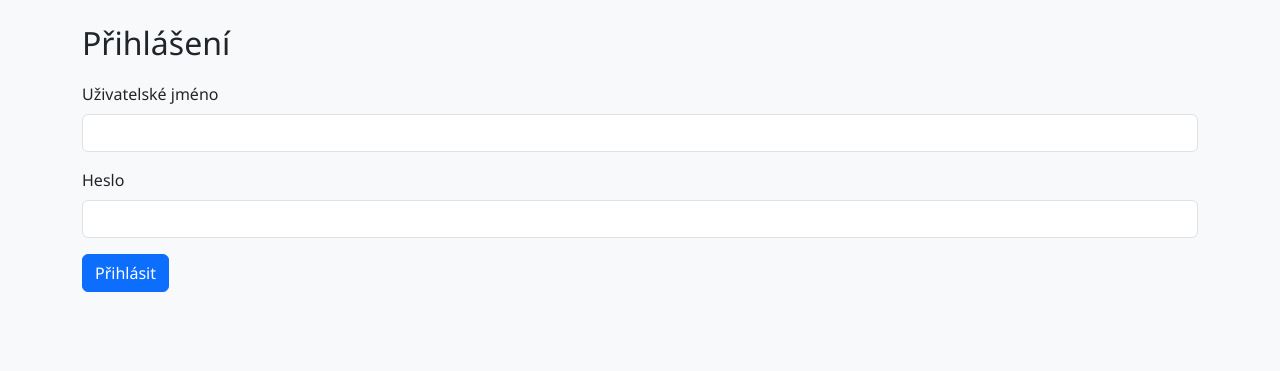
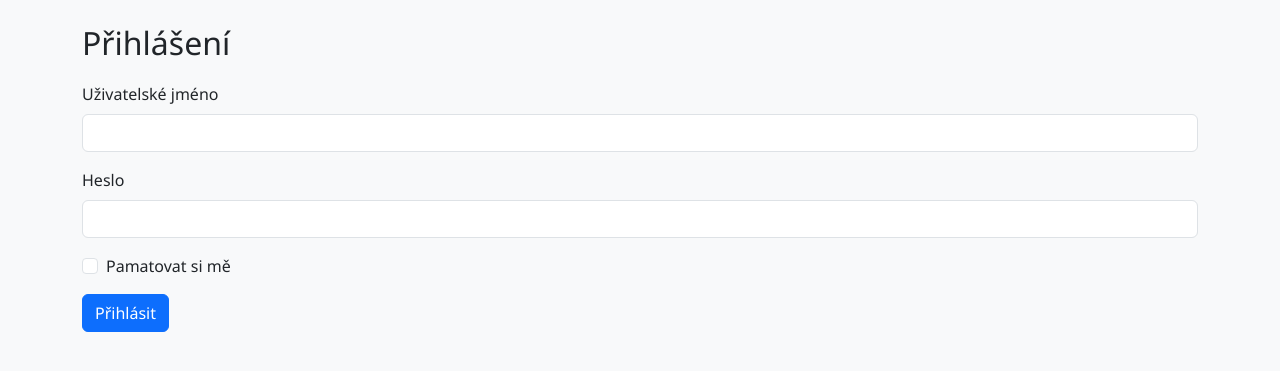
Before and after one commit to PetrHorak01/skladovy-system, a Flask app: page / in a window 1280 px wide. Shown: the top 371 px of the page. Run offline with Flask 3, Linux system fonts and the light colour scheme.

Commit message:
Přidat remember_me checkbox do šablony login.html

```diff
--- a/templates/login.html
+++ b/templates/login.html
@@ -3,14 +3,22 @@
   <h2>Přihlášení</h2>
   <form method="post">
     {{ form.hidden_tag() }}
+
     <div class="mb-3">
       {{ form.username.label(class="form-label") }}
       {{ form.username(class="form-control") }}
     </div>
+
     <div class="mb-3">
       {{ form.password.label(class="form-label") }}
       {{ form.password(class="form-control") }}
     </div>
+
+    <div class="form-check mb-3">
+      {{ form.remember_me(class="form-check-input", id="rememberMe") }}
+      {{ form.remember_me.label(class="form-check-label", for="rememberMe") }}
+    </div>
+
     {{ form.submit(class="btn btn-primary") }}
   </form>
 {% endblock %}
```
Lines whose indentation alone changed are shown as unchanged.
